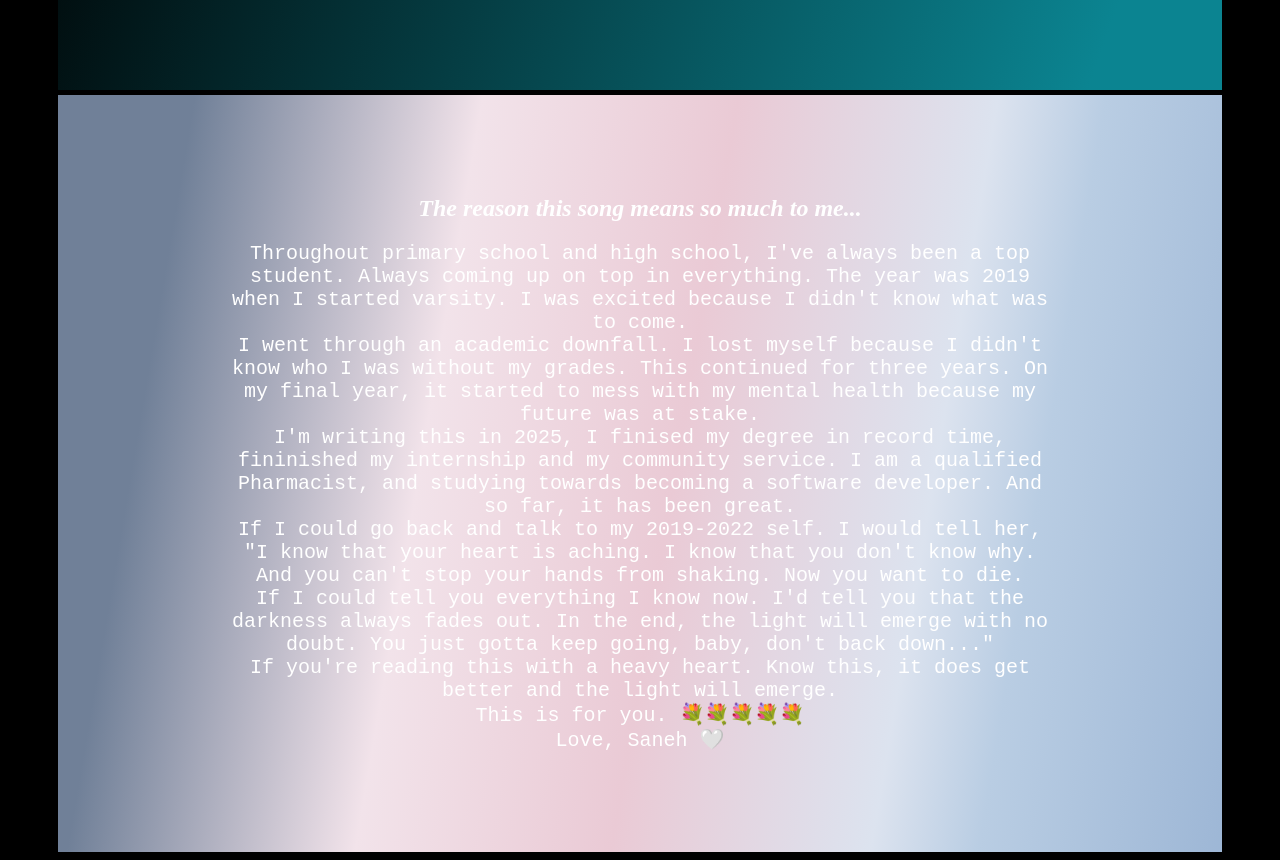
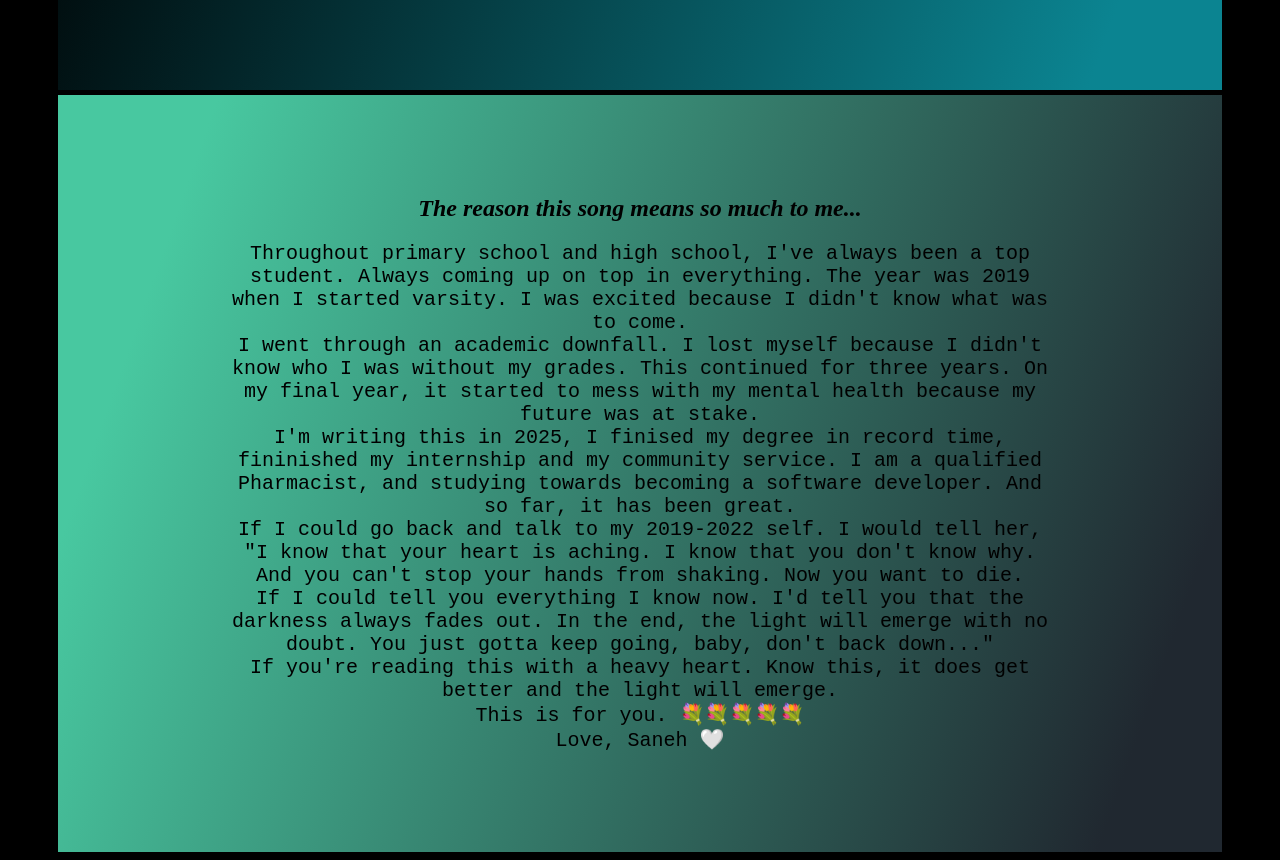
Before and after one commit to SANEH69/meaningful-song-project, a plain HTML site: page index.html in a window 1280 px wide. Shown: the part 871-1731 px from the top of the page. Drawn offline with Linux system fonts and the light colour scheme.

Commit message:
Updated the reason background and text color

```diff
--- a/src/styles.css
+++ b/src/styles.css
@@ -33,5 +33,6 @@ h2 {
     font-family: monospace;
 }
 .reason {
-    background: linear-gradient(99.6deg, rgb(112, 128, 152) 10.6%, rgb(242, 227, 234) 32.9%, rgb(234, 202, 213) 52.7%, rgb(220, 227, 239) 72.8%, rgb(185, 205, 227) 81.1%, rgb(154, 180, 212) 102.4%);
+    background: linear-gradient(109.6deg, rgb(72, 200, 160) 11.2%, rgb(32, 40, 48) 91.3%);
+    color: black;
 }
```
